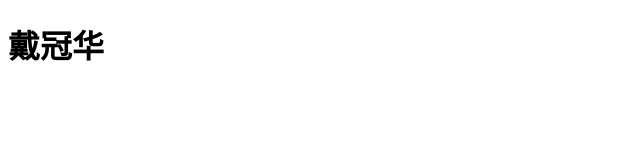
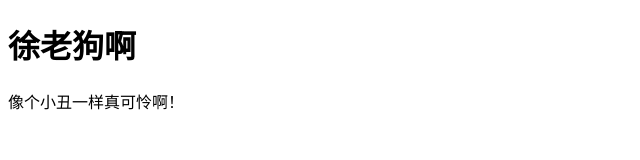
Before and after one commit to haoThirdTeam/theThirdTeamProject01, a plain HTML site: page 徐立鹏.html in a window 1280 px wide. Shown: the whole page, without its empty margins (0-640 px from the left). Drawn offline with Linux system fonts and the light colour scheme.

Commit message:
修改了徐立鹏index

```diff
--- a/徐立鹏.html
+++ b/徐立鹏.html
@@ -7,6 +7,7 @@
 	<title></title>
 </head>
 <body>
-	<h1>戴冠华</h1>
+	<h1>徐老狗啊</h1>
+	像个小丑一样真可怜啊！
 </body>
 </html>
```
